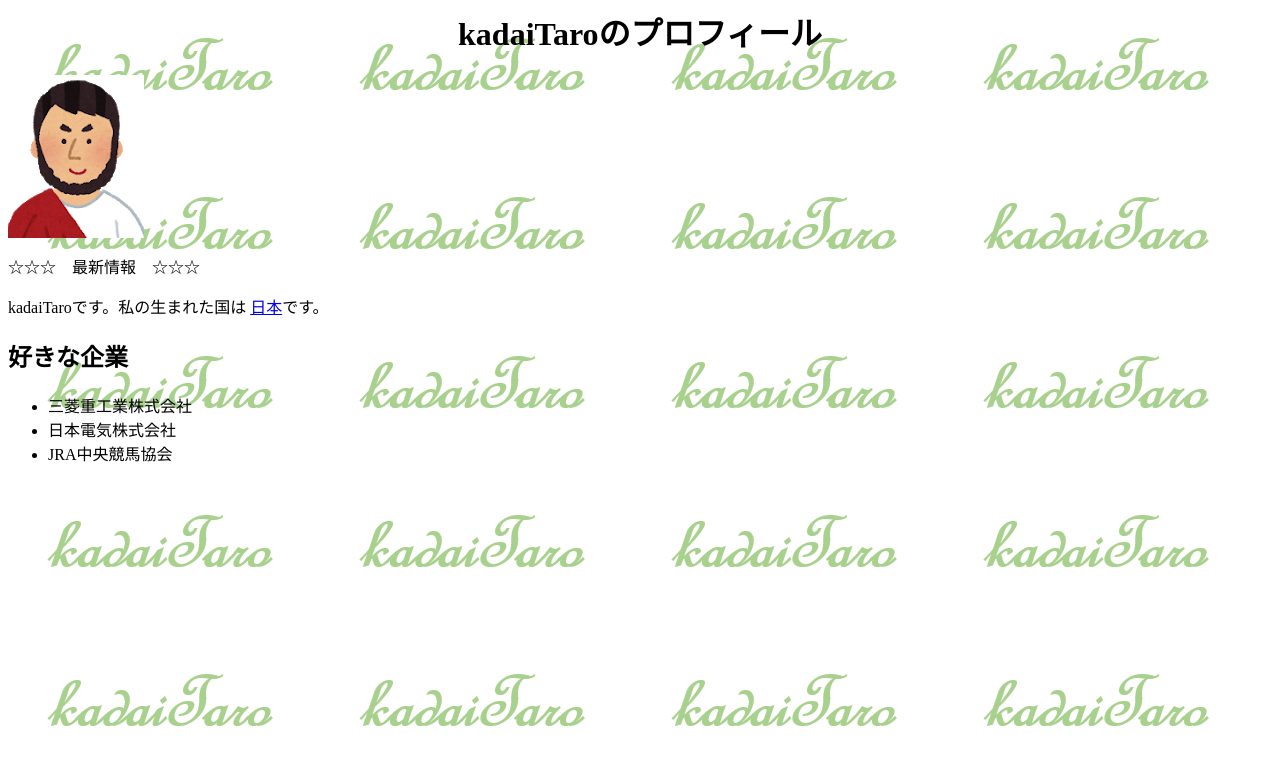
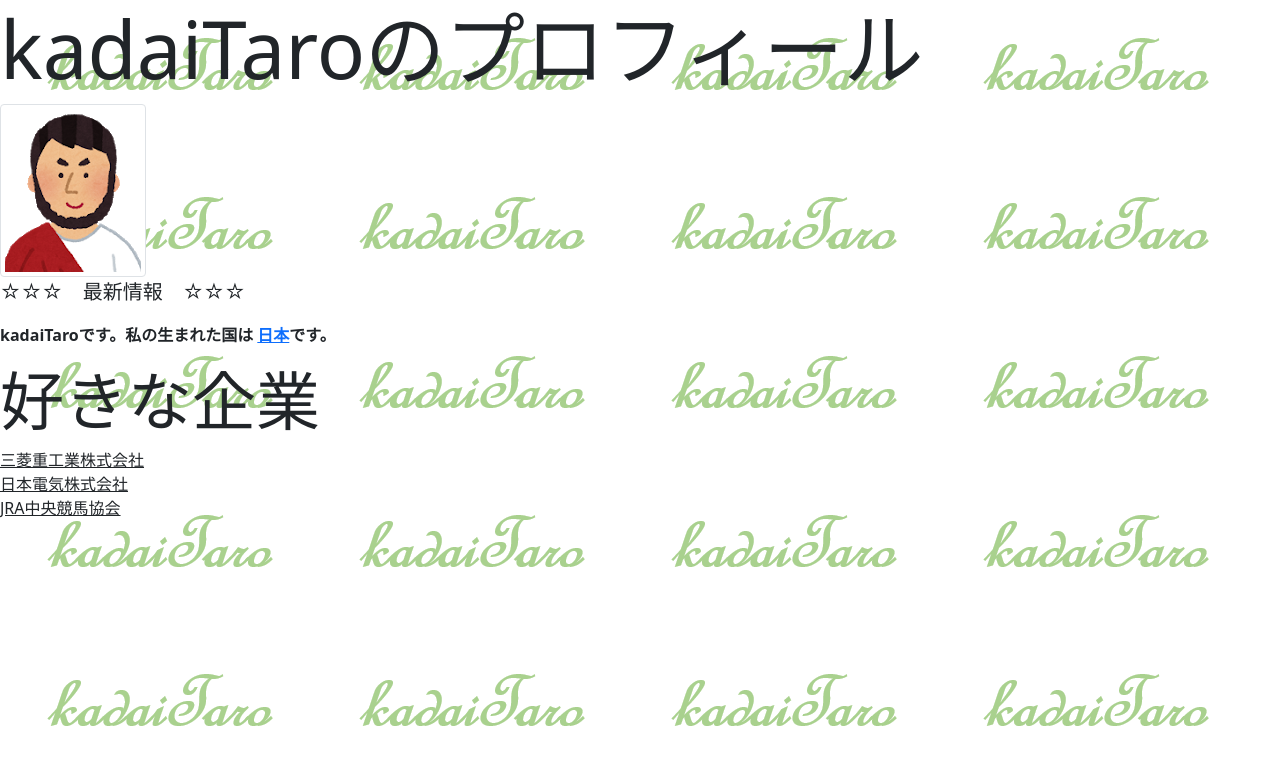
Before and after one commit to R-yamamoto-1292/kadai-2021-ld1, a plain HTML site: page kadai-03/index.html in a window 1280 px wide. Drawn offline with nearby package versions, Linux system fonts and the light colour scheme.

Commit message:
HTMLを追加

```diff
--- a/kadai-03/index.html
+++ b/kadai-03/index.html
@@ -1,18 +1,19 @@
 <html>
     <head>
+        <link href="https://cdn.jsdelivr.net/npm/bootstrap@5.0.0-beta1/dist/css/bootstrap.min.css" rel="stylesheet" integrity="sha384-giJF6kkoqNQ00vy+HMDP7azOuL0xtbfIcaT9wjKHr8RbDVddVHyTfAAsrekwKmP1" crossorigin="anonymous">
         <title>kadaiTaroのホームページ</title>
         <meta charset="UTF-8">
     </head>
     <body background="kadaiTaro-2021.png">
-        <h1 align="center">kadaiTaroのプロフィール</h1>
-        <img src="Taro_port.png" alt="ローマ人のいらすと">
-        <p>☆☆☆　最新情報　☆☆☆</p>
-        <p>kadaiTaroです。私の生まれた国は <a href="https://ja.wikipedia.org/wiki/%E6%97%A5%E6%9C%AC">日本</a>です。 </p>
-        <h2>好きな企業</h2>
-        <ul>
-            <li>三菱重工業株式会社</li>
-            <li>日本電気株式会社</li>
-            <li>JRA中央競馬協会</li>
+        <h1 class="display-1">kadaiTaroのプロフィール</h1>
+        <img src="Taro_port.png" class="img-thumbnail" alt="ローマ人のいらすと">
+        <p class="lead">☆☆☆　最新情報　☆☆☆</p>
+        <p><strong>kadaiTaroです。私の生まれた国は <a href="https://ja.wikipedia.org/wiki/%E6%97%A5%E6%9C%AC">日本</a>です。</strong> </p>
+        <h2 class="display-3">好きな企業</h2>
+        <ul class="list-unstyled">
+            <li><u>三菱重工業株式会社</u></li>
+            <li><u>日本電気株式会社</u></li>
+            <li><u>JRA中央競馬協会</u></li>
         </ul>
     </body>
 </html>
```
